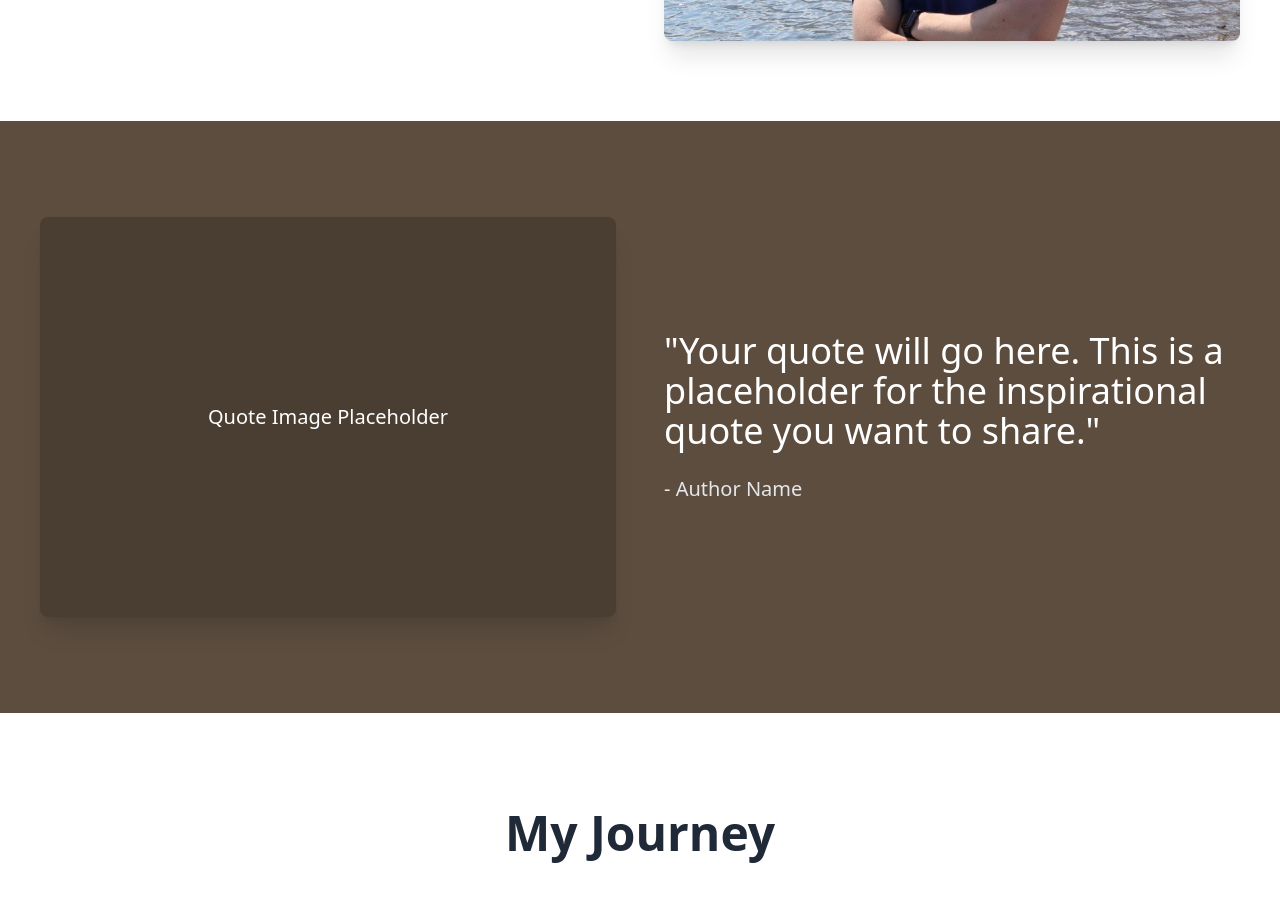
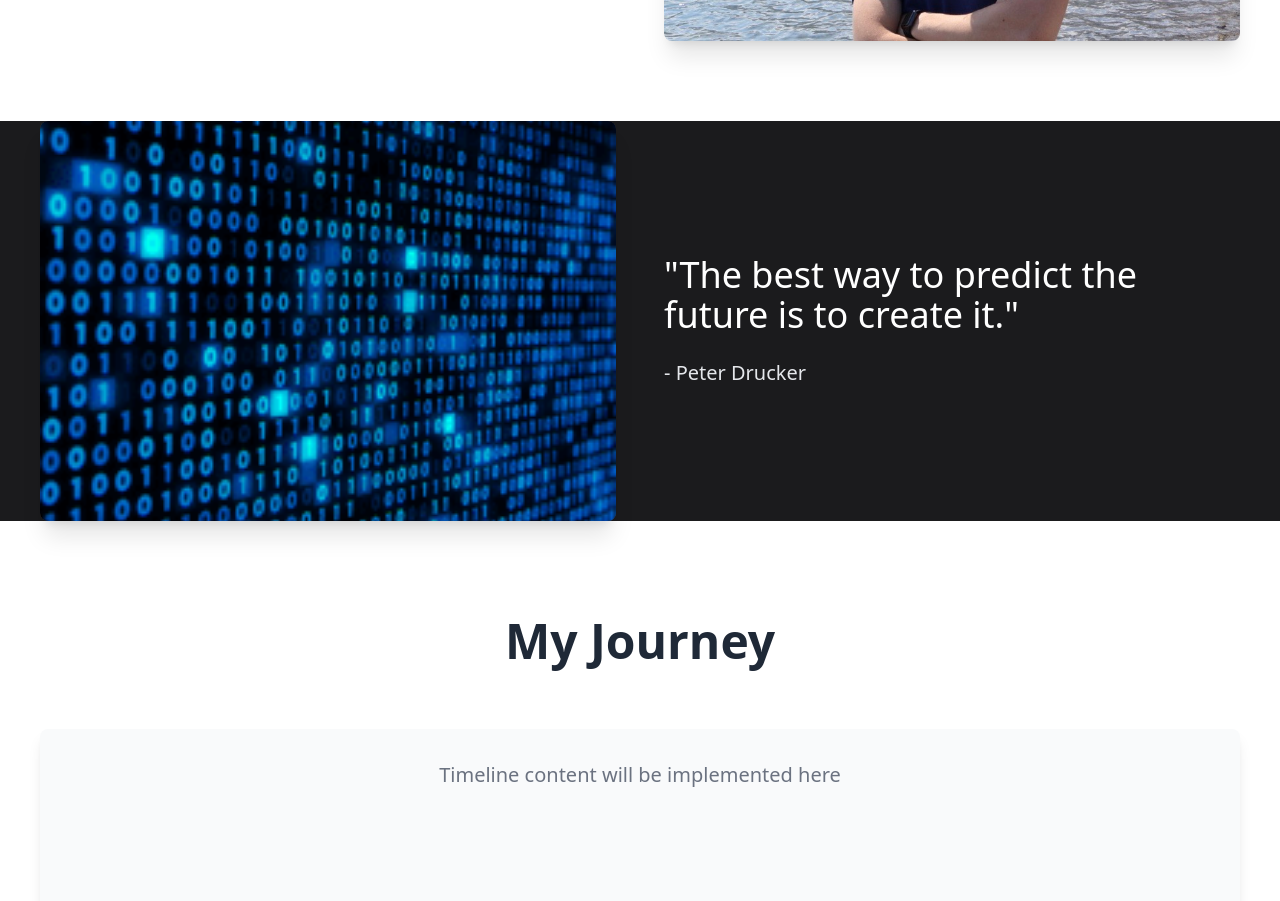
Before and after one commit to rousseauc1/Portfolio, a React (Vite) app: page / in a window 1280 px wide. Shown: the part 1260-2161 px from the top of the page. Built offline with nearby package versions, Linux system fonts and the light colour scheme.

Commit message:
Add resume PDF and GIF to assets; update Home and Resume components to display new content and improve styling.

```diff
--- a/src/pages/Home.tsx
+++ b/src/pages/Home.tsx
@@ -71,20 +71,24 @@ const Home = () => {
                 </section>
 
                 {/* Quote Section */}
-                <section className="py-24 px-10 bg-[#5c4d3f]">
+                <section className="py-18 px-10 bg-[#1b1b1d]">
                     <div className="max-w-7xl mx-auto">
                         <div className="grid grid-cols-1 lg:grid-cols-2 gap-12 items-center">
                             <div className="w-full h-[400px] rounded-lg overflow-hidden shadow-xl">
                                 <div className="w-full h-full bg-[#4a3e32] flex items-center justify-center">
-                                    <span className="text-white text-xl">Quote Image Placeholder</span>
+                                <img
+                                    src="/assets/images/tech.gif"
+                                    alt="About Cade"
+                                    className="w-full h-full object-cover"
+                                />
                                 </div>
                             </div>
                             <div className="space-y-6">
                                 <blockquote className="text-3xl md:text-4xl font-light text-white leading-relaxed">
-                                    "Your quote will go here. This is a placeholder for the inspirational quote you want to share."
+                                    "The best way to predict the future is to create it."
                                 </blockquote>
                                 <p className="text-xl text-gray-200">
-                                    - Author Name
+                                    - Peter Drucker
                                 </p>
                             </div>
                         </div>
--- a/src/pages/Resume.tsx
+++ b/src/pages/Resume.tsx
@@ -1,9 +1,23 @@
 const Resume = () => {
+    const resumePdfPath = '/assets/images/Resume.pdf'; // Update with the correct path to your PDF
+
+    const handleDownload = () => {
+        window.open(resumePdfPath, '_blank'); // Opens the PDF in a new tab, triggering the browser's download
+    };
+
+
     return (
         <div className="min-h-screen p-8">
             <h1 className="text-4xl font-bold mb-8">My Resume</h1>
             <div className="max-w-4xl mx-auto">
-                {/* Add your resume content here */}
+                <div className="w-full h-[500px] rounded-lg overflow-hidden shadow-xl">
+                        <img
+                            src="/assets/images/Resume.pdf"
+                            alt="Cade's Resume"
+                            className="w-full h-full object-cover"
+                        />
+                </div>
+
             </div>
         </div>
     )
```
Also changed, not shown: public/assets/images/tech.gif (added), 1 other file (tests, documents, lock files or other folders).
